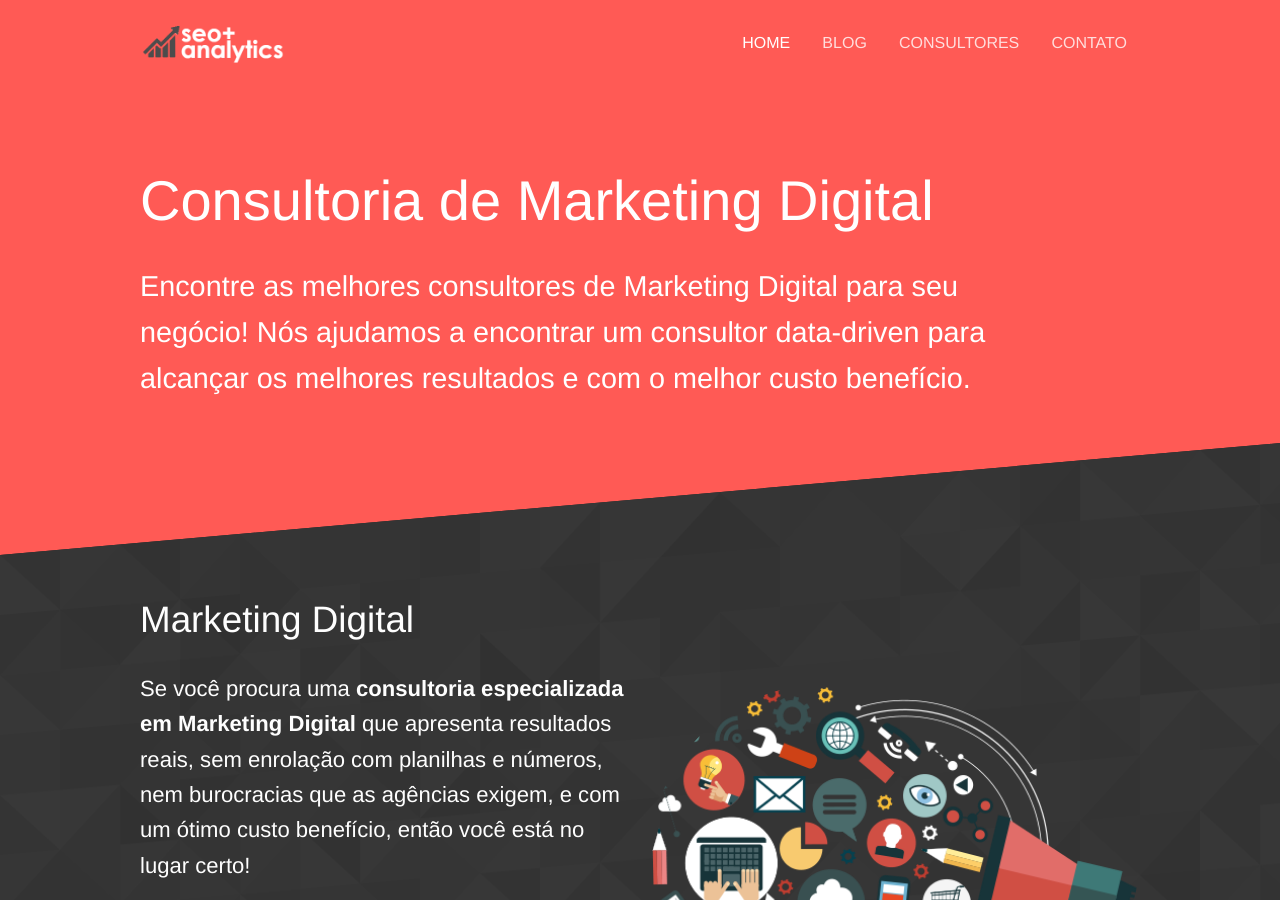
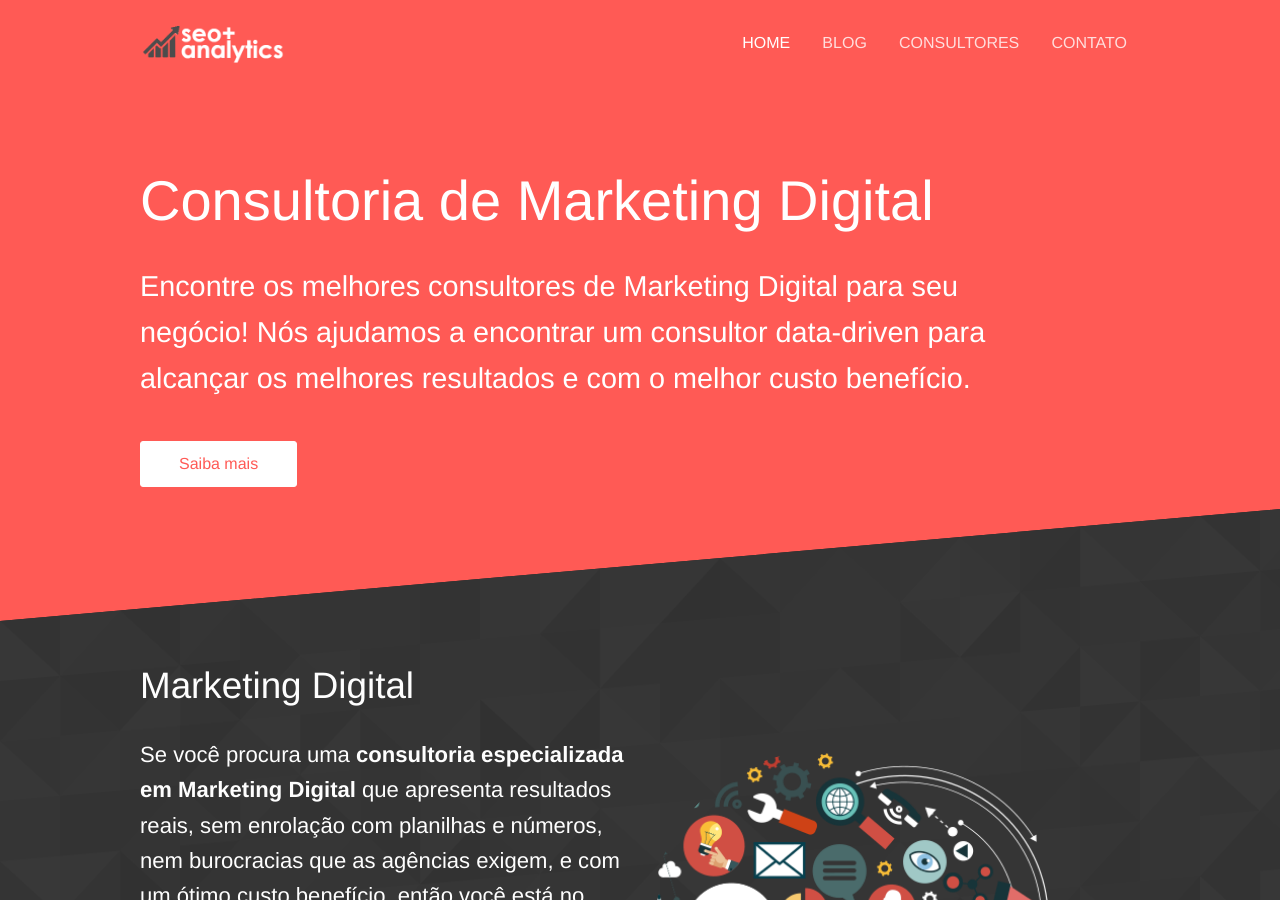
Before and after one commit to seoanalytics/seoanalytics.github.io, a Jekyll site: the page built from index.html, in a window 1280 px wide and 900 px high. Built offline with Jekyll 4.4.1, drawn with Linux system fonts in a browser that asks for light colours.

Commit message:
Updated 'index.html' via CloudCannon

```diff
--- a/index.html
+++ b/index.html
@@ -8,9 +8,9 @@ title: Consultoria de Marketing Digital - SEO e Data Analytics
 			Consultoria de Marketing Digital
 		</h1>
 		<p class="subtext editable">
-			Encontre as melhores consultores de Marketing Digital para seu neg&oacute;cio! N&oacute;s ajudamos a encontrar um consultor data-driven para alcan&ccedil;ar os melhores resultados e com o melhor custo benef&iacute;cio.
+			Encontre os melhores consultores de Marketing Digital para seu neg&oacute;cio! N&oacute;s ajudamos a encontrar um consultor data-driven para alcan&ccedil;ar os melhores resultados e com o melhor custo benef&iacute;cio.
 		</p>
-		<!-- <p><a class="button alt" href="{{ site.baseurl }}/cv/fabiola-faria/">Veja Consultores</a></p> -->
+		<a class="button alt" href="{{ site.baseurl }}/cv/fabiola-faria/">Saiba mais</a>
 	</div>
 </section>
 
```
